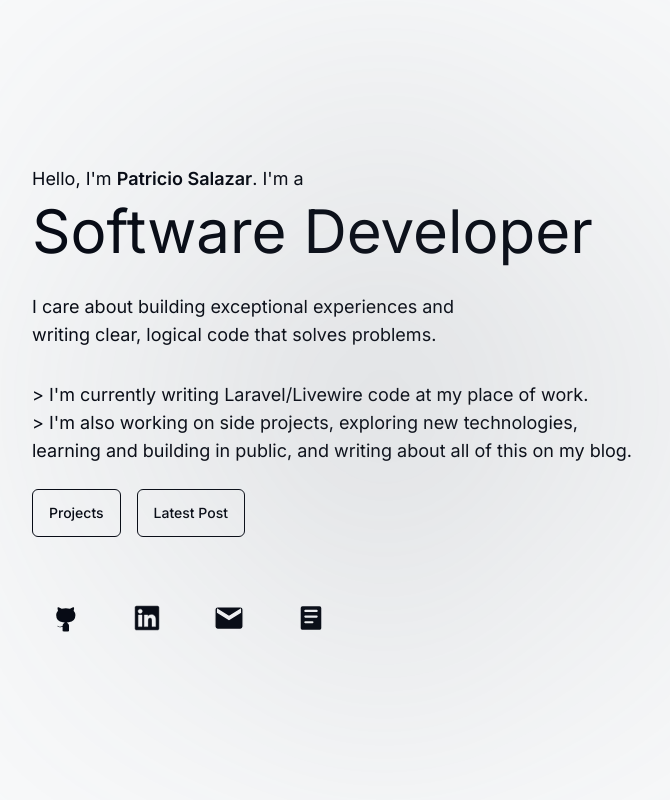
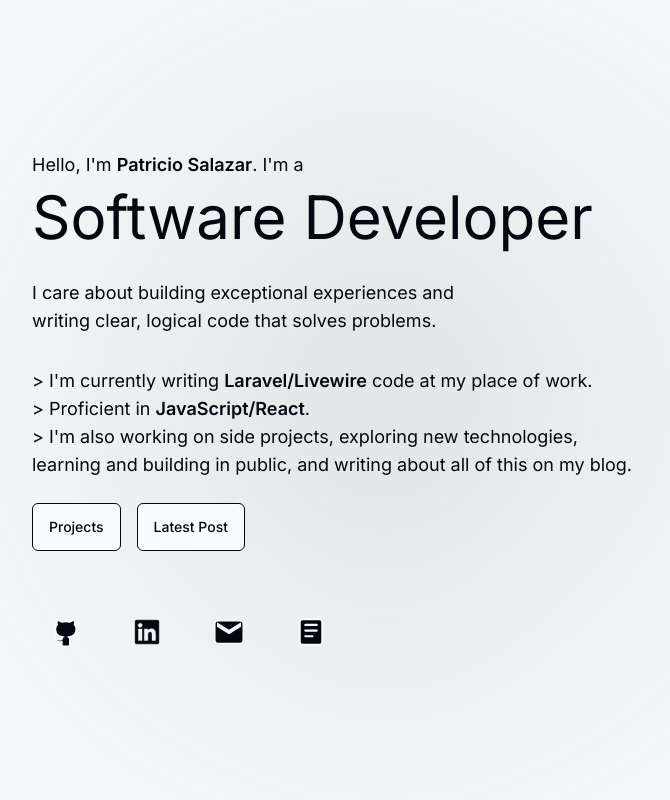
Before and after one commit to patriciosebastian/personal-website, a Next.js app: page / in a window 1280 px wide. Shown: the top 800 px of the page, without its empty margins (256-926 px from the left). Built offline with nearby package versions, Linux system fonts and the light colour scheme; no server answers; the database is empty.

Commit message:
small copy changes in: hero section | about section | blog page

```diff
--- a/src/app/blog/page.jsx
+++ b/src/app/blog/page.jsx
@@ -26,8 +26,8 @@ export default async function BlogPage() {
       <div className="max-w-lg lg:max-w-3xl mx-auto">
         <div className="h-56 flex flex-col justify-center items-start gap-4 border-b mb-8">
           <h1 className="text-4xl mt-14">Blog</h1>
-          <p className="text-pretty">Look at you! Reading my blog &#129395;<br />
-          I write about web development, entrepreneurship, and things in life I care about.</p>
+          <p className="text-pretty">Look at you! Thanks for stopping by &#129395;<br />
+          I write about web development, side projects, and things in life I care about.</p>
         </div>
         <ul>
           {blogs.map((blog) => (
@@ -45,7 +45,7 @@ export default async function BlogPage() {
                   {(blog.is_freelance) ? <Badge variant="outline" className="mr-2">freelance</Badge> : null}
                   {(blog.is_web_development) ? <Badge variant="outline" className="mr-2">web development</Badge> : null}
                   {(blog.is_tech) ? <Badge variant="outline" className="mr-2">tech</Badge> : null}
-                  {(blog.is_entrepreneurship) ? <Badge variant="outline" className="mr-2">entrepreneurship</Badge> : null}
+                  {/* {(blog.is_entrepreneurship) ? <Badge variant="outline" className="mr-2">side project</Badge> : null} */}
                   {(blog.is_life) ? <Badge variant="outline" className="mr-2">life</Badge> : null}
                   {(blog.is_side_project) ? <Badge variant="outline" className="mr-2">side project</Badge> : null}
                   <small className="ml-auto">{new Date(blog.created_at).toLocaleDateString()}</small>
--- a/src/app/page.jsx
+++ b/src/app/page.jsx
@@ -39,7 +39,8 @@ export default async function Home() {
         <p className="lg:mb-2">Hello, I&apos;m <span className="font-semibold">Patricio Salazar</span>. I&apos;m a</p>
         <h1 className="mb-4 text-3xl lg:text-6xl lg:mb-8">Software Developer</h1>
         <p className="mb-4 lg:mb-8">I care about building exceptional experiences and writing clear, logical code that solves problems.</p>
-        <p>&gt; I&apos;m currently writing Laravel/Livewire code at my place of work.</p>
+        <p>&gt; I&apos;m currently writing <span className="font-semibold">Laravel/Livewire</span> code at my place of work.</p>
+        <p>&gt; Proficient in <span className="font-semibold">JavaScript/React</span>.</p>
         <p>&gt; I&apos;m also working on side projects, exploring new technologies, learning and building in public, and writing about all of this on my blog.</p>
         {/* CTA's */}
         <div className="flex items-center gap-4 mt-6 mb-16">
@@ -84,7 +85,10 @@ export default async function Home() {
           </Link>
         </div>
         {/* Gradient Blob */}
-        <div class="absolute size-1/3 top-1/2 left-1/2 -translate-x-1/2 -translate-y-1/2 rounded-full bg-radial from-foreground to-background blur-[8rem] lg:blur-[12rem]" />
+        <div class="
+          absolute size-1/3 top-1/2 left-1/2 -translate-x-1/2 -translate-y-1/2 rounded-full bg-radial -z-10
+          from-foreground to-background blur-[8rem] lg:blur-[12rem]
+        " />
       </div>
 
       <Spacer className="h-12" />
@@ -106,7 +110,7 @@ export default async function Home() {
           </TabsList>
           <TabsContent value="career" className="px-4 py-2">
             <p>
-              Currently, I&#39;m a Software Developer at <a className="underline" href="https://empire-medical.com/" target="_blank">Empire Medical</a>, where we use PHP and Laravel to build and maintain a custom business application. We&apos;re a smaller team but super effective—I get to make meaningful contributions on a consistent basis. Before my current position, I mainly worked in the JavaScript ecosystem, so I&apos;m proficient there as well. I also offer web development services as a freelancer. In all the work I do, I strive to deliver exceptional user experiences.
+              Currently, I&#39;m a Software Developer at <a className="underline" href="https://empire-medical.com/" target="_blank">Empire Medical</a>, where we use PHP and Laravel to build and maintain a custom business application. We&apos;re a smaller team but super effective—I get to make meaningful contributions on a consistent basis. Before my current position, I mainly worked in the JavaScript ecosystem, so I&apos;m proficient there as well. I also offer web development services as a freelancer. In all my work, I strive to deliver unmistakable user experiences.
             </p>
             <Expandable trigger="Here are seven lessons I've learned" className="mt-4">
               <ul className="leading-snug rounded-md p-4 bg-accent">
```
